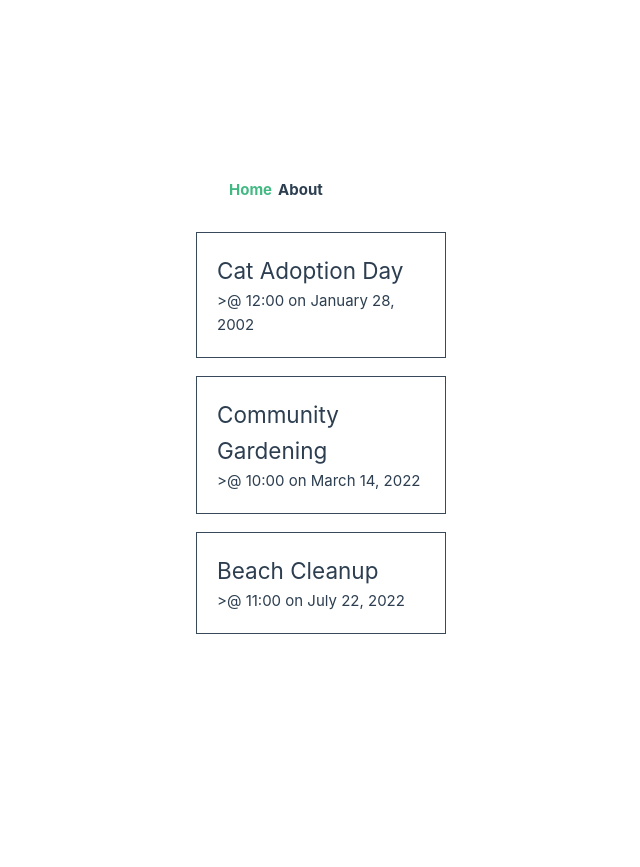
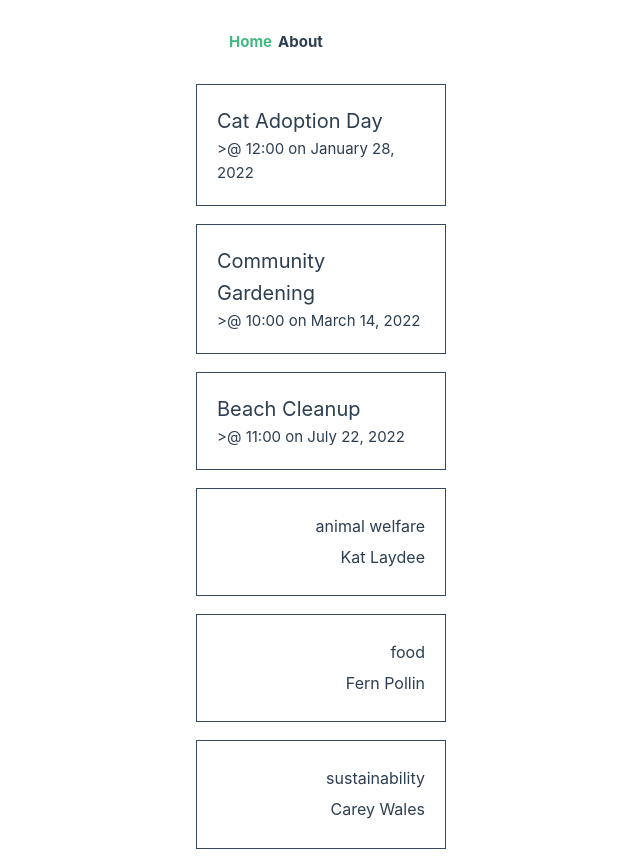
Before and after one commit to MixKP/331-introto-vue, a Vue app: page / in a window 1280 px wide. Shown: the whole page, without its empty margins (194-834 px from the left). Before the commit the page ends 800 px from the top, so only its background shows below. Built offline with nearby package versions, Linux system fonts and the light colour scheme; the HTML template or start-up script is replaced by a standard one.

Commit message:
complete 8.7 ( 80% )

```diff
--- a/src/App.vue
+++ b/src/App.vue
@@ -17,7 +17,7 @@
   </div>
 </template>
 
-<style scoped>
+<style>
 /* header {
   line-height: 1.5;
   max-height: 100vh;
@@ -31,7 +31,6 @@
 nav {
   width: 100%;
   font-size: 12px;
-  text-align: center;
   margin-top: 2rem;
 } */
 #layout {
@@ -89,4 +88,7 @@
    nav a.router-link-exact-active {
     color: #42b983;
 }
+h2 {
+  font-size: 20px;
+}
 </style>
--- /dev/null
+++ b/src/components/EventDetails.vue
@@ -0,0 +1,31 @@
+<script setup lang="ts">
+import type { Event } from '@/type';
+
+defineProps<{
+  event: Event
+}>()
+</script>
+
+<template>
+  <div class="event-details">
+    <div class="category">{{ event.category }}</div>
+    <div class="organizer">{{ event.organizer }}</div>
+  </div>
+</template>
+
+<style scoped>
+.event-details {
+  text-align: right;
+  padding: 20px;
+  width: 250px;
+  cursor: pointer;
+  border: 1px solid #39495c;
+  margin-bottom: 18px;
+}
+
+.category,
+.organizer {
+  font-size: 16px;
+  margin: 5px 0;
+}
+</style>
--- a/src/views/HomeView.vue
+++ b/src/views/HomeView.vue
@@ -1,5 +1,6 @@
 <script setup lang="ts">
 import EventCard from '@/components/EventCard.vue';
+import EventDetails from '@/components/EventDetails.vue';
 import { ref } from 'vue';
 import type { Event } from '@/type';
 
@@ -10,7 +11,7 @@
     title: 'Cat Adoption Day',
     description: 'Find your new feline friend at this event.',
     location: 'Meow Town',
-  date: 'January 28, 2002',
+    date: 'January 28, 2022',
     time: '12:00',
     petsAllowed: true,
     organizer: 'Kat Laydee'
@@ -19,7 +20,7 @@
     id: 4582797,
     category: 'food',
     title: 'Community Gardening',
-  description: 'Join us as we tent to community edible plants.',
+    description: 'Join us as we tend to the community edible plants.',
     location: 'Flora City',
     date: 'March 14, 2022',
     time: '10:00',
@@ -27,10 +28,10 @@
     organizer: 'Fern Pollin'
   },
   {
-  id: 86419988,
+    id: 8419988,
     category: 'sustainability',
     title: 'Beach Cleanup',
-  description: 'Help pick up trach along the shore.',
+    description: 'Help pick up trash along the shore.',
     location: 'Playa Del Carmen',
     date: 'July 22, 2022',
     time: '11:00',
@@ -44,7 +45,16 @@
   <!-- <main>
     <TheWelcome />
   </main> -->
-  <div class="home">
+  <div class="events">
     <EventCard v-for="event in events" :key="event.id" :event="event"/>
+    <EventDetails v-for="event in events" :key="event.id" :event="event"/>
   </div>
 </template>
+
+<style scoped>
+.events {
+  display: flex;
+  flex-direction: column;
+  align-items: center;
+}
+</style>
```
Lines whose indentation alone changed are shown as unchanged.
